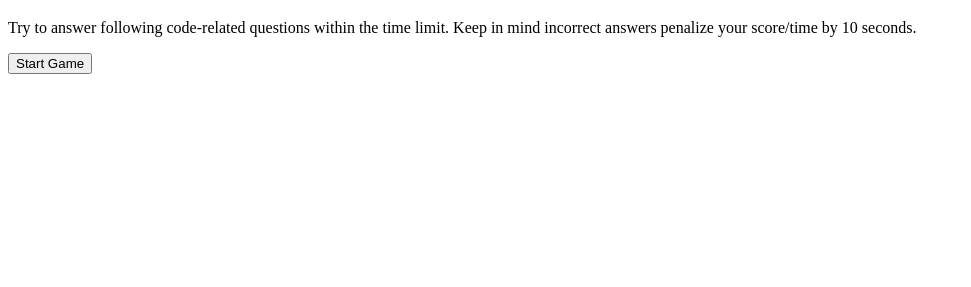
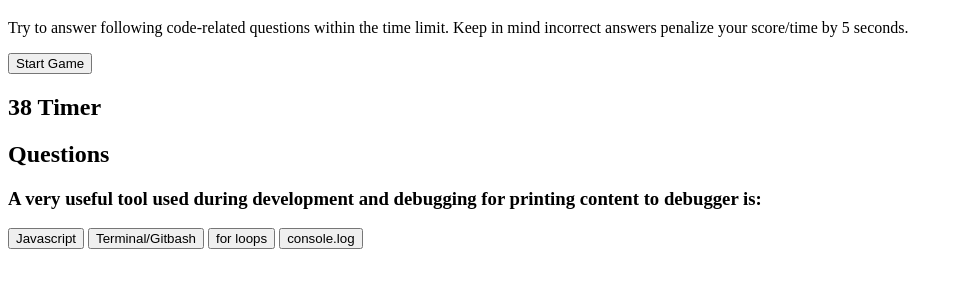
Before and after one commit to DaneEnright/Web-APIs-Code-Quiz, a plain HTML site: page index.html in a window 1280 px wide. Both pictures are taken after a click on the button "Start Game". Shown: the part 61-348 px from the top of the page, without its empty margins (0-971 px from the left). Drawn offline with Linux system fonts and the light colour scheme.

Commit message:
got timer function to work and working on displaying questions

```diff
--- a/index.html
+++ b/index.html
@@ -11,16 +11,24 @@
 <body>
 <header>
        <h1>Coding Quiz Challenge</h1>
-       <p> Try to answer following code-related questions within the time limit. Keep in mind incorrect answers penalize your score/time by 10 seconds.</p>
-       <button id = "Start Game">Start Game</button>
+       <p> Try to answer following code-related questions within the time limit. Keep in mind incorrect answers penalize your score/time by 5 seconds.</p>
+       <button id = "startGame">Start Game</button>
 </header>
 
 <main>
+    <div>
+        <h2 id = "timer">Timer</h2>
+    </div>
 
-    <div class ="card hide" >
+    <div id = "test-display"class ="card hide" >
         <h2>Questions</h2>
         <h3 class = "Question-Titles"></h3>
-        <ul class = "container"></ul>
+        <button id = "A" class = "buttonAnswers"></button>
+        <button id = "B" class = "buttonAnswers"></button>
+        <button id = "C" class = "buttonAnswers"></button>
+        <button id = "D" class = "buttonAnswers"></button>
+
+        <!-- <ul class = "container"></ul> -->
     </div>
 
     <div id = "final-score "class = "hide">
--- a/script.js
+++ b/script.js
@@ -1,112 +1,100 @@
-var startButton = document.querySelector("#button");
-var answers1 =document.querySelector(".answers");
-var questions = document.querySelector(".container");
+var startButton = document.querySelector("#startGame");
+var answers1 = document.querySelector(".answers");
+var questions1 = document.querySelector(".container");
 var timer = document.querySelector("#timer");
-var addToHighScores = document.querySelector("Submit");
+var addToHighScores = document.querySelector("#Submit");
+var questionDisplay = document.querySelector(".Question-Titles");
+var testDisplay = document.querySelector("#test-display");
+var buttonA = document.querySelector("#A");
+var buttonB = document.querySelector("#B");
+var buttonC = document.querySelector("#C");
+var buttonD = document.querySelector("#D");
+var answerElement = document.querySelector(".buttonAnswers");
 
-var questions =[
+var questions = [
   {
-        questionTitle:"how many states in US?",
-        choices:["52","50","56","58"],
-        answer: "52"
+    questionTitle: "Commonly used data types do not include:",
+    choices: ["strings", "boolean", "alerts", "numbers"],
+    answer: "alerts",
   },
   {
-        questionTitle:"how many states in US?",
-        choices:["52","50","56","58"],
-        answer: "52"
+    questionTitle: "Arrays in Javascript can be used to store:",
+    choices: [
+      "numbers & strings",
+      "other arrays",
+      "boolean",
+      "all of the above",
+    ],
+    answer: "all of the above",
   },
   {
-        questionTitle:"how many states in US?",
-        choices:["52","50","56","58"],
-        answer: "52"
+    questionTitle: "The condtion of an if/else statement is enclosed within:",
+    choices: ["quotes", "curly brackets", "parantheses", "square brackets"],
+    answer: "parantheses",
   },
   {
-        questionTitle:"how many states in US?",
-        choices:["52","50","56","58"],
-        answer: "52"
+    questionTitle:
+      "String values must be enclosed within _________ when being assigned variables:",
+    choices: ["commas", "curly brackets", "quotes", "parantheses"],
+    answer: "curly brackets",
   },
   {
-        questionTitle:"how many states in US?",
-        choices:["52","50","56","58"],
-        answer: "52"
+    questionTitle:
+      "A very useful tool used during development and debugging for printing content to debugger is:",
+    choices: ["Javascript", "Terminal/Gitbash", "for loops", "console.log"],
+    answer: "console.log",
   },
-]
-
-
-// var commonData = ["strings", "boolean", "alerts", "numbers"];
-// var arrayJavaScript = [
-//   "numbers & strings",
-//   "other arrays",
-//   "booleans",
-//   "all of the above"
-// ];
-// var ifElseStatement = [
-//   "quotes",
-//   "curly brackets",
-//   "parantheses",
-//   "square brackets"
-// ];
-// var stringValues = ["commas", "curly brackets", "quotes", "parantheses"];
-// var deBugger = ["Javascript", "Terminal/Gitbash", "for loops", "console.log"];
+];
 
 var secondsLeft = 45;
 var timerId;
 
-var button = document.querySelector(".button");
+// var button = document.querySelector(".button");
 
-startButton.addEventListener("click", function(event) {
+startButton.addEventListener("click", function (event) {
   event.preventDefault();
-};
+
+  startQuiz();
+  testDisplay.setAttribute("style", "display: block");
+});
 
 function setTime() {
+  secondsLeft--;
+  timer.innerHTML = secondsLeft + " Timer ";
 
-        secondsLeft--;
-        timer.textContent = secondsLeft + " Timer ";
-
-        if(secondsLeft <= 0) {
+  if (secondsLeft <= 0) {
     clearInterval(timerId);
   }
-
-
-
-};
-
-
+}
 
 // button.addEventListener("click", answerQuestion)
 
 function startQuiz() {
-timerId = setInterval(setTime, 1000)
-// var question1 = "Commonly used data types do not include: ";
-// var question2 = "Arrays in Javascript can be used to store: ";
-// var question3 = "The condtion of an if/else statement is enclosed within:";
-// var question4 = "String values must be enclosed within _________ when being assigned variables ";
-// var question5 = "A very useful tool used during development and debugging for printing content to debugger is ";
+  timerId = setInterval(setTime, 1000);
 
-for (let index = 0; index < array.length; index++) {
-    const element = array[index];
-
-}
-for question1("quest1") {
-    question1.textcontent = question1;
-    commonData.textcontent = [i];
-    if ([2] === true) {
-        alert("correct")
-    } else {
-        alert("incorrect")
-        timeLeft-=5;
-
-
-
-
+  for (var i = 0; i < questions.length; i++) {
+    console.log(questions[i]);
+    questionDisplay.innerHTML = questions[i].questionTitle;
+    buttonA.innerHTML = questions[i].choices[0];
+    buttonB.innerHTML = questions[i].choices[1];
+    buttonC.innerHTML = questions[i].choices[2];
+    buttonD.innerHTML = questions[i].choices[3];
+    buttonA.setAttribute("value", questions[i].choices[0]);
+    buttonB.setAttribute("value", questions[i].choices[1]);
+    buttonC.setAttribute("value", questions[i].choices[2]);
+    buttonD.setAttribute("value", questions[i].choices[3]);
   }
 
+  if (questions === true) {
+    alert("correct");
+  } else {
+    alert("incorrect");
+    secondsLeft -= 5;
+  }
+}
 
-
-
-
-
-addToHighScores.addEventListener("click", function () {
-    location.reload();
-    // add set item to local storage
-  });
+// startQuiz();
+// addToHighScores.addEventListener("click", function () {
+//   location.reload();
+//   // add set item to local storage
+// });
```
Lines whose indentation alone changed are shown as unchanged.
